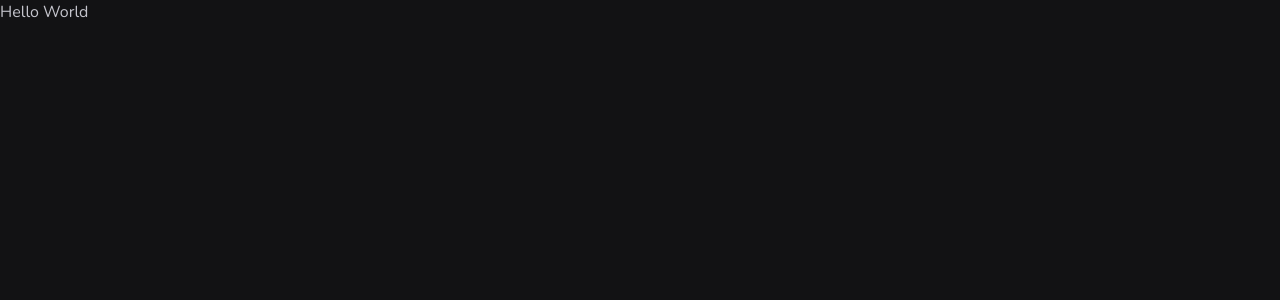
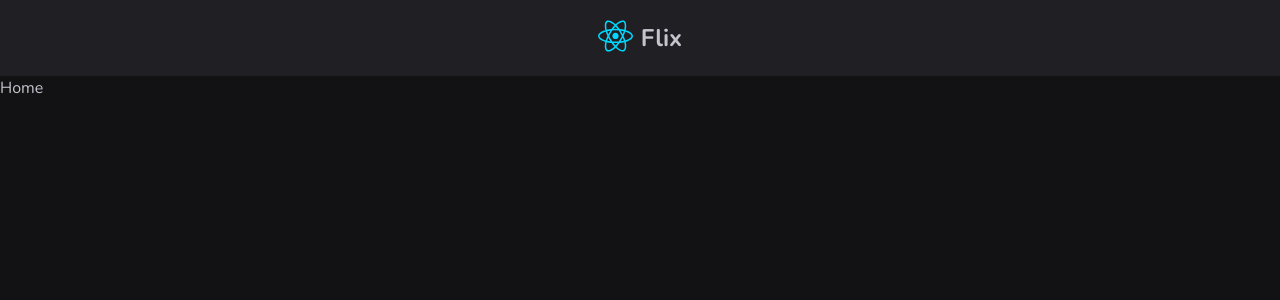
Before and after one commit to ppads-2024s1-g8/next-front-end-flix, a Next.js app: page / in a window 1280 px wide. Shown: the top 300 px of the page. Built offline with nearby package versions, Linux system fonts and the light colour scheme.

Commit message:
setting up routes

```diff
--- /dev/null
+++ b/src/app/admin/layout.tsx
@@ -0,0 +1,10 @@
+import { ReactNode } from 'react'
+
+export default function AdminLayout({ children} : {children: ReactNode }){
+    return (
+        <div>
+            <div>{children}</div>
+            <p>Painel de Administração</p>
+        </div>
+    )
+}
--- /dev/null
+++ b/src/app/auth/layout.tsx
@@ -0,0 +1,10 @@
+import { ReactNode } from 'react'
+
+export default function AuthLayout({ children } : {children: ReactNode }){
+    return (
+        <div>
+            <h1>Logo do App</h1>
+            <div>{children}</div>
+        </div>
+    )
+}
--- /dev/null
+++ b/src/app/auth/sign-in/page.tsx
@@ -0,0 +1,7 @@
+import Image from "next/image";
+
+export default function SignIn() {
+  return (
+    <h2>Sign In</h2>
+  );
+}
--- /dev/null
+++ b/src/app/auth/sign-up/page.tsx
@@ -0,0 +1,7 @@
+import Image from "next/image";
+
+export default function SignUp() {
+  return (
+    <h2>Sign Up</h2>
+  );
+}
--- a/src/app/home/page.tsx
+++ b/src/app/home/page.tsx
@@ -3,10 +3,9 @@ import { Header } from "src/components/Header/Header";
 
 export default function Home() {
   return (
-        <>
-            <Header />
+        <div>
             <h2>Hello World</h2>
             <p>Home</p>
-        </>
+        </div>
     );
 }
--- a/src/app/page.tsx
+++ b/src/app/page.tsx
@@ -1,7 +1,11 @@
 import Image from "next/image";
+import { Header } from "../components/Header/Header";
 
 export default function Home() {
   return (
-    <h2>Hello World</h2>
+    <div>
+      <Header />
+      <h2>Home</h2>
+    </div>
   );
 }
```
Also changed, not shown: src/app/admin/page.tsx (added).
